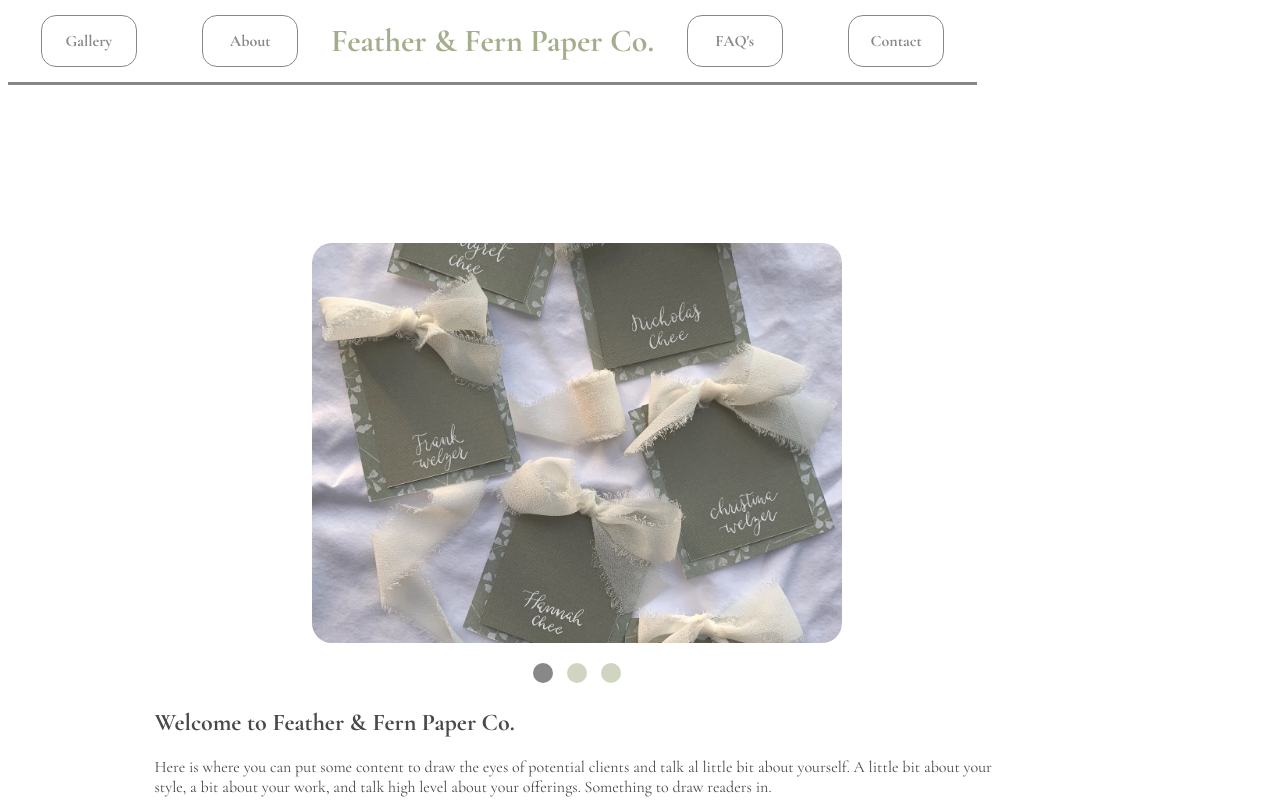
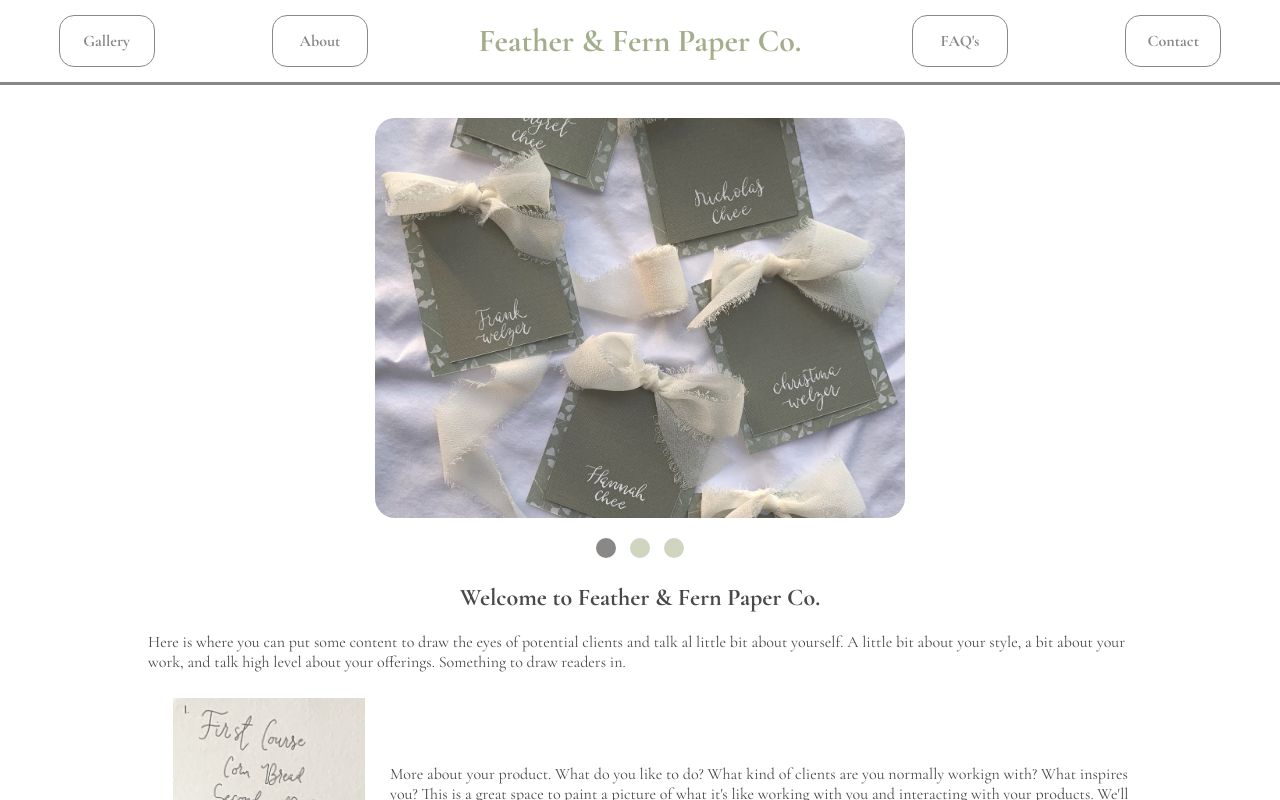
Before and after one commit to natsal33/feather-and-fern-paper-co, a React (Create React App) app: page / in a window 1280 px wide. Shown: the top 800 px of the page. Built offline with nearby package versions, Linux system fonts and the light colour scheme.

Commit message:
Sticky header is functional

```diff
--- a/src/404-page.css
+++ b/src/404-page.css
@@ -1 +1,5 @@
-@import "../theme.css";
+@import "./theme.css";
+
+#error-page {
+  text-align: center;
+}
--- a/src/404-page.jsx
+++ b/src/404-page.jsx
@@ -1,10 +1,14 @@
 import React from "react";
+import "./404-page.css";
 
 function Error_404() {
   return (
-    <div>
+    <div id="error-page">
       <h1>404 - Oops!</h1>
       <p>This page does not exist.</p>
+      <p>
+        <a href="/">Click here</a> to return to the Feather & Fern homepage.
+      </p>
     </div>
   );
 }
--- a/src/Components/Header.css
+++ b/src/Components/Header.css
@@ -1,18 +1,16 @@
 @import "../theme.css";
 
-.Header-box {
+#Header {
   position: fixed;
   top: 0;
+  left: 0;
   width: 100%;
-  z-index: 3;
-}
-
-.Header {
   display: inline-grid;
   grid-template-columns: repeat(12, 1fr);
   border-bottom: 3px solid var(--theme-highlight);
   text-decoration: none;
   background-color: var(--background-main);
+  z-index: 3;
 }
 
 .navBarSection {
--- a/src/Components/Header.js
+++ b/src/Components/Header.js
@@ -4,9 +4,43 @@ import "../theme.css";
 import "./Header.css";
 
 function Header() {
+  const [headerElement, setHeaderElement] = React.useState();
+  const [headerHeight, setHeaderHeight] = React.useState(null);
+  const [windowSize, setWindowSize] = React.useState({
+    width: undefined,
+    height: undefined,
+  });
+
+  React.useEffect(() => {
+    if (headerElement != null) {
+      setHeaderHeight(headerElement.getBoundingClientRect().height);
+    }
+    setHeaderElement(document.getElementById("Header"));
+    console.log("Header Height: " + headerHeight);
+
+    // sets windowSize according to event handler that monitors window resizing
+  }, [headerElement, headerHeight, windowSize]);
+
+  React.useEffect(() => {
+    function handleResize() {
+      setWindowSize({
+        width: window.innerWidth,
+        height: window.innerHeight,
+      });
+    }
+    window.addEventListener("resize", handleResize);
+    handleResize();
+    return () => window.removeEventListener("resize", handleResize);
+  }, []);
+
+  const headerBoxStyle = {
+    width: "100%",
+    height: headerHeight,
+  };
+
   return (
-    <div className="Header-box">
-      <div className="Header">
+    <div id="header-box" style={headerBoxStyle}>
+      <div id="Header">
         <nav className="navBarSection">
           <NavLink to={"/gallery"} className="navBarItem">
             Gallery
--- a/src/Components/PageBody.css
+++ b/src/Components/PageBody.css
@@ -1,10 +1,9 @@
 @import "../theme.css";
 
 #PageBody {
+  flex: 1;
   display: flex;
-  padding: 0px 10%;
-  max-width: 70%;
-  padding-top: 200px;
+  max-width: 80%;
   justify-content: center;
   position: relative;
   z-index: 2;
--- a/src/index.css
+++ b/src/index.css
@@ -1,4 +1,10 @@
+@import "./theme.css";
+
 body {
+  width: 100%;
+  min-height: 100vh;
+  margin: 0px;
+  padding: 0px;
 }
 
 code {
--- a/src/routes/privacy-policy.css
+++ b/src/routes/privacy-policy.css
@@ -1,6 +1,8 @@
 @import "../theme.css";
 
 #PrivacyPolicyPage {
+  width: 60vw;
+  text-align: left;
 }
 
 /* To revisit when doing responsive design editing */
--- a/src/routes/root.css
+++ b/src/routes/root.css
@@ -1,7 +1,13 @@
 @import "../theme.css";
 
 #root {
+  width: 100%;
   min-height: 100vh;
+  margin: 0px;
+  padding: 0px;
+  display: flex;
+  flex-direction: column;
+  align-items: center;
 }
 
 /* To revisit when doing responsive design editing */
--- a/src/routes/terms-conditions.css
+++ b/src/routes/terms-conditions.css
@@ -1,6 +1,7 @@
 @import "../theme.css";
 
 #termsAndConditions {
+  width: 60vw;
 }
 
 /* To revisit when doing responsive design editing */
--- a/src/theme.css
+++ b/src/theme.css
@@ -15,9 +15,11 @@
 
 .page-header {
   color: var(--font-lowlight);
+  text-align: center;
 }
 .sub-header {
   color: var(--font-primary);
+  text-align: center;
 }
 .text {
   color: var(--font-highlight);
@@ -27,12 +29,15 @@ p {
 }
 
 h1 {
+  text-align: center;
 }
 
 h2 {
   color: var(--font-lowlight);
+  text-align: center;
 }
 
 h3 {
   color: var(--font-primary);
+  text-align: center;
 }
```
Also changed, not shown: src/Components/HomepageHighlights.css (added), src/Components/HomepageHighlights.js (added).
